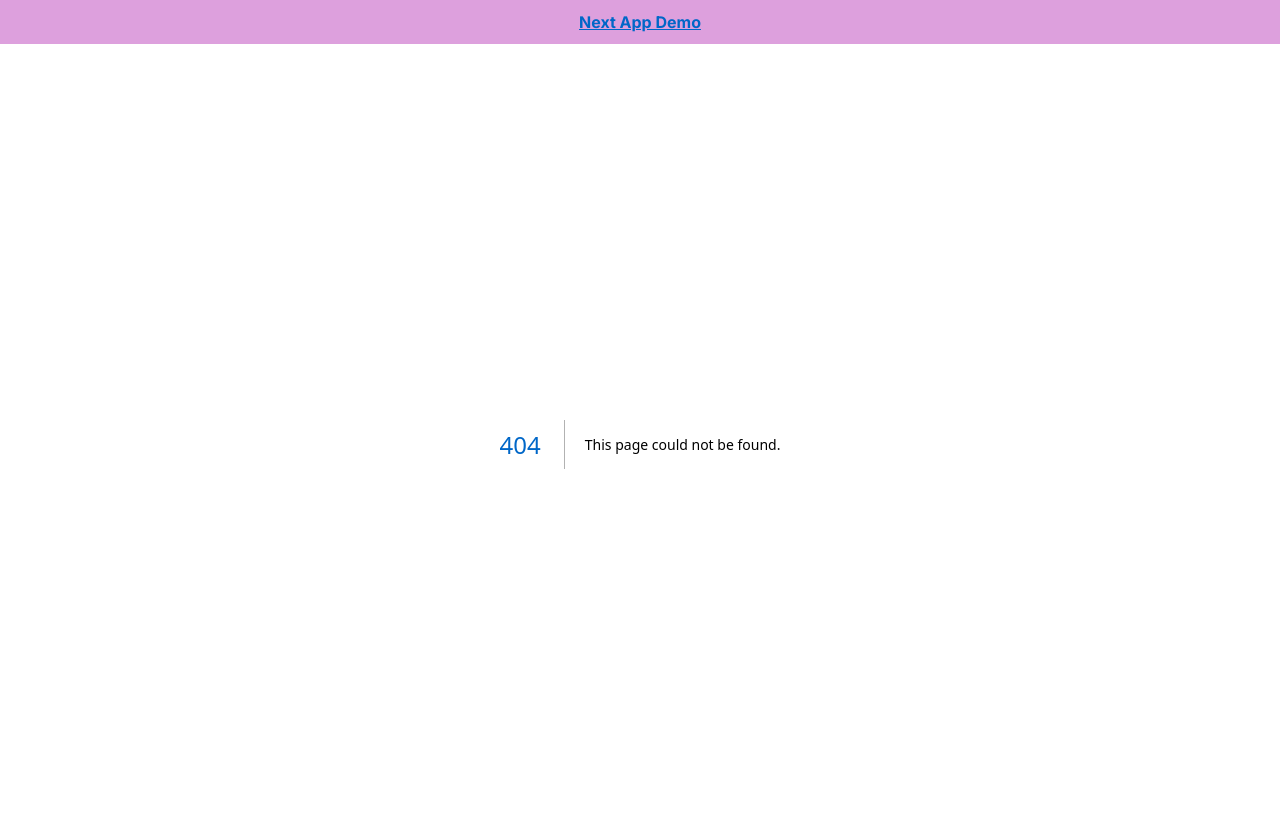
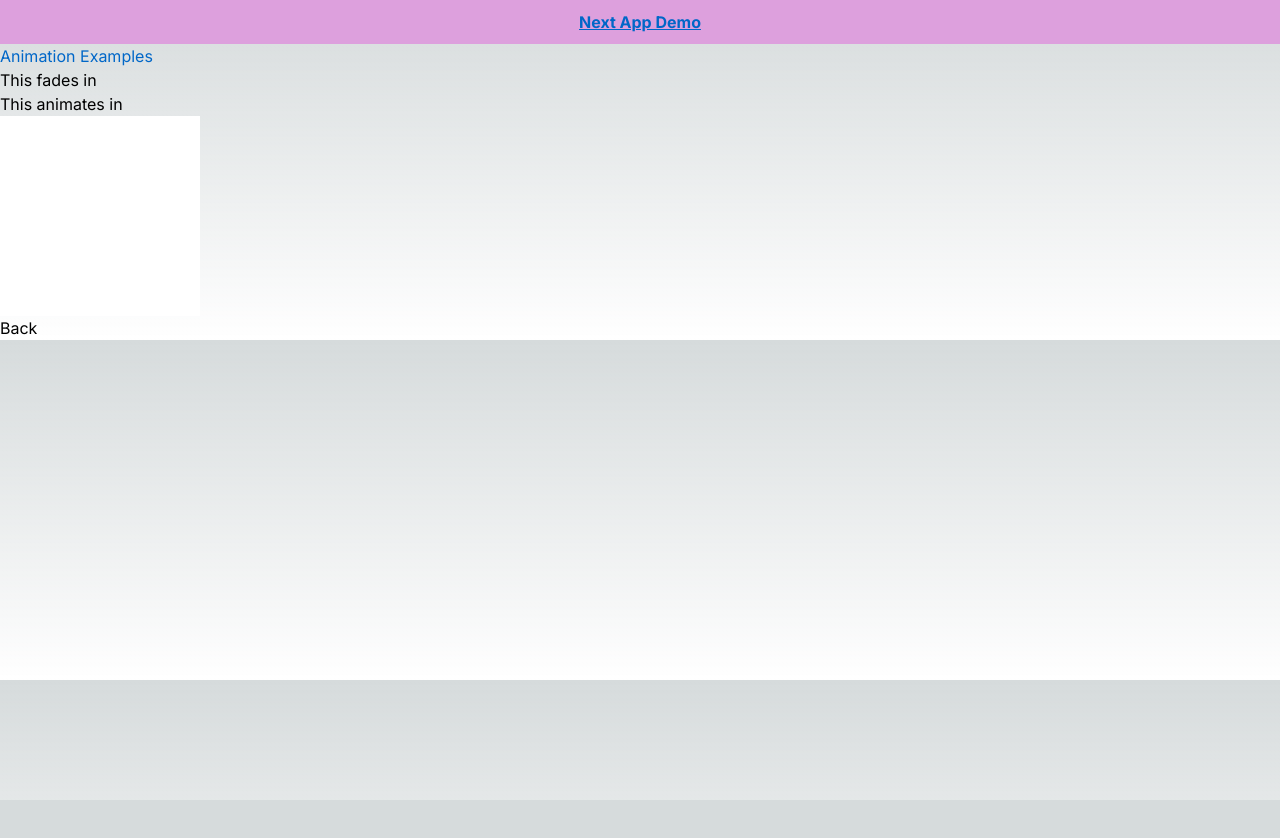
Before and after one commit to Mike7704/web-development-te, a Next.js app in the folder week8/next-intro/: page /animatedPage in a window 1280 px wide. Before the commit this address had no page. Shown: the top 838 px of the page. After the commit the page ends 800 px from the top, so only its background shows below. Built offline with nearby package versions, Linux system fonts and the light colour scheme.

Commit message:
Framer Motion demo

```diff
--- a/week8/next-intro/package.json
+++ b/week8/next-intro/package.json
@@ -10,6 +10,7 @@
   },
   "dependencies": {
     "@vercel/postgres": "^0.7.2",
+    "framer-motion": "^11.0.6",
     "next": "14.1.0",
     "react": "^18",
     "react-dom": "^18",
--- /dev/null
+++ b/week8/next-intro/src/app/animatedPage/page.js
@@ -0,0 +1,35 @@
+"use client";
+
+import { motion } from "framer-motion";
+import Link from "next/link";
+
+import { AnimateIn } from "@/components/AnimateIn";
+
+export default function AnimatedPage() {
+  return (
+    <div>
+      <h1>Animation Examples</h1>
+      <motion.div initial={{ opacity: 0 }} animate={{ opacity: 1 }} exit={{ opacity: 0 }}>
+        This fades in
+      </motion.div>
+      <AnimateIn>This animates in</AnimateIn>
+      <motion.div
+        className="box"
+        animate={{
+          scale: [1, 2, 2, 1, 1],
+          rotate: [0, 0, 180, 180, 0],
+          borderRadius: ["0%", "0%", "50%", "50%", "0%"],
+        }}
+        transition={{
+          duration: 2,
+          ease: "easeInOut",
+          times: [0, 0.2, 0.5, 0.8, 1],
+          repeat: Infinity,
+          repeatDelay: 1,
+        }}
+        style={{ width: `200px`, height: `200px`, background: `white` }}
+      />
+      <Link href={`/`}>Back</Link>
+    </div>
+  );
+}
--- a/week8/next-intro/src/app/page.js
+++ b/week8/next-intro/src/app/page.js
@@ -11,6 +11,7 @@ export default function Home() {
       <Link href="/about">About Page</Link>
       <Link href="/blog">Blog Page</Link>
       <Link href="/posts">Posts Page</Link>
+      <Link href="/animatedPage">Animated Page</Link>
     </main>
   );
 }
--- /dev/null
+++ b/week8/next-intro/src/components/AnimateIn.jsx
@@ -0,0 +1,17 @@
+"use client";
+
+import { motion } from "framer-motion";
+
+export function AnimateIn({ children }) {
+  return (
+    <motion.div
+      className=""
+      initial={{ opacity: 0, scale: 0.2 }}
+      whileInView={{ opacity: 1, scale: 1 }}
+      viewport={{ once: false }}
+      transition={{ duration: 1 }}
+    >
+      {children}
+    </motion.div>
+  );
+}
```
Also changed, not shown: 1 other file (tests, documents, lock files or other folders).
